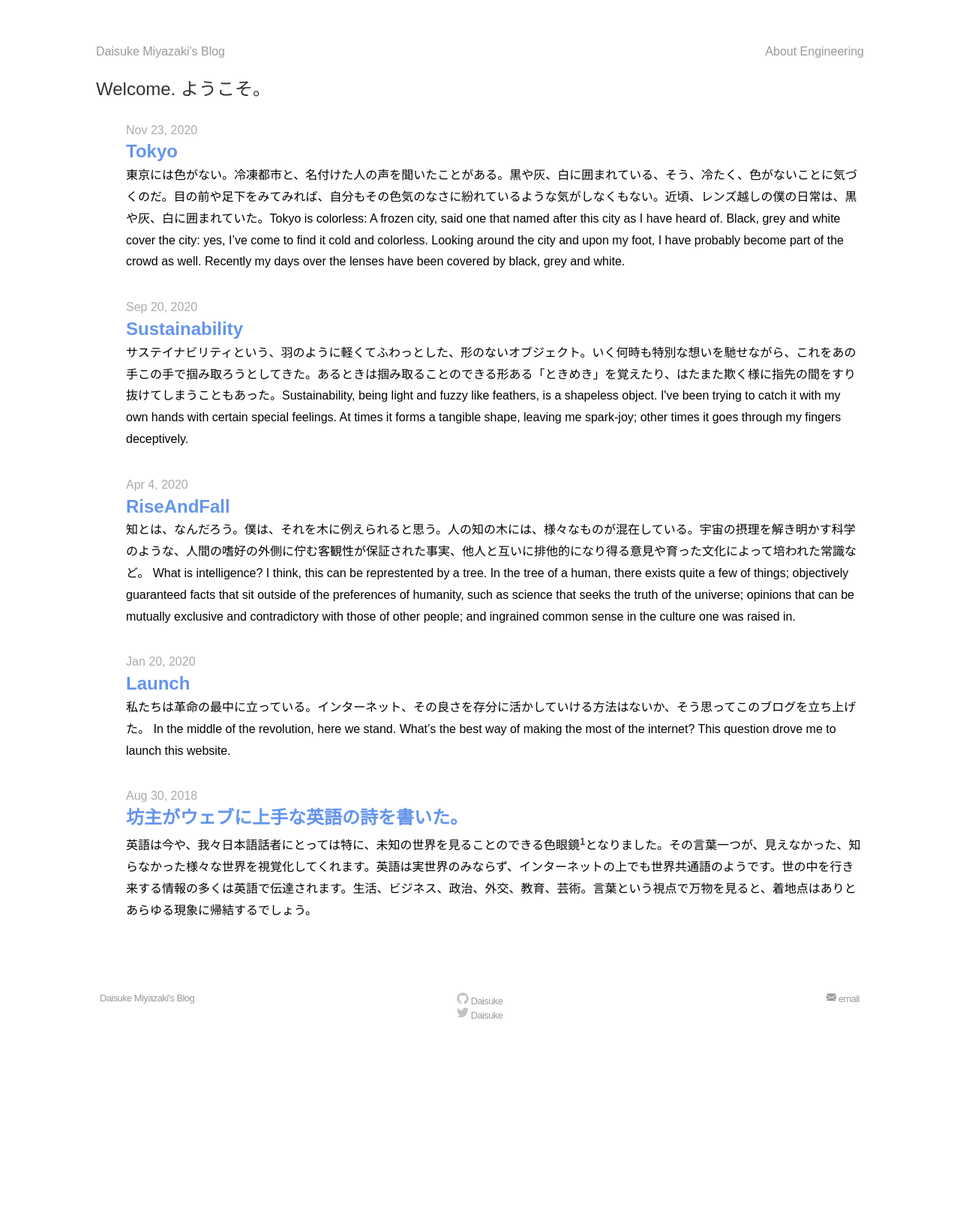
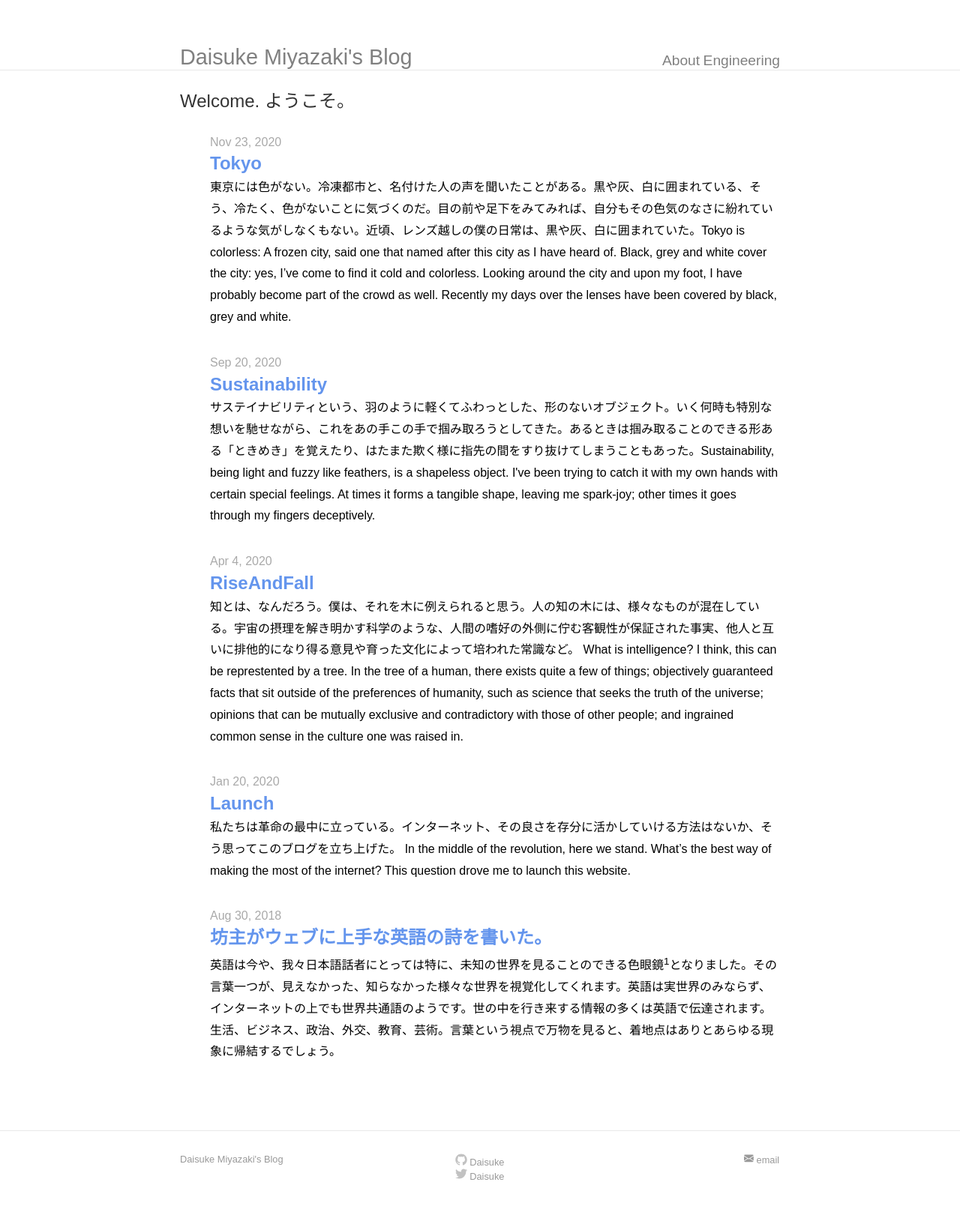
Before and after one commit to DaisukeMiyazaki/DaisukeMiyazaki.github.io, a Jekyll site: the page built from index.html, in a window 1280 px wide. Shown: the whole page at 75% size. Built offline with Jekyll 4.4.1, drawn with Linux system fonts in a browser that asks for light colours; before the commit the page ends 1389 px from its top, so only the background shows below that.

Commit message:
refactor

```diff
--- a/_includes/footer.html
+++ b/_includes/footer.html
@@ -1,16 +1,16 @@
 <footer class="site-footer">
 
-    <dev class="footer-heading">
+    <div class="wrap">
 
-        <dev class="footer-col-1 column" >
+        <div class="footer-col-1 column" >
             <li>
                 <a href="{{ page.url | replace:'index.html','' | prepend: site.baseurl | prepend: site.url}}">
                 {{site.title}}
                 </a>
             </li>
-        </dev>
+        </div>
 
-        <dev class="footer-col-2 column">
+        <div class="footer-col-2 column">
             {% if site.github_username %}
             <li>
                 <a href="https://github.com/DaisukeMiyazaki">
@@ -49,8 +49,8 @@
                 <span class="username">{{ site.twitter_username }}</span>
                 </a>
             </li>{% endif %}
-        </dev>
-        <dev class="footer-col-3 column">
+        </div>
+        <div class="footer-col-3 column">
             <li>
                 <a href="mailto:daisuke.miyazaki012@gmail.com">
                     <span class="email icon">
@@ -61,6 +61,6 @@
                     <span class="username">email</span>
                 </a>
             </li>
-        </dev>
-    </dev>
+        </div>
+    </div>
 </footer>
--- a/_includes/header.html
+++ b/_includes/header.html
@@ -1,12 +1,14 @@
-<header>
+<header class="site-header">
+    <div class="wrap">
         <a class="site-title" href="{{ site.baseurl }}/">{{ site.title }}</a>
         <nav class="site-nav">
-        <a href="#" class="menu-icon">
-        </a>
+            <!--a href="#" class="menu-icon">
+            </a-->
             <div class="trigger">
                 {% for page in site.pages %}
                 {% if page.title and page.includelink %}<a class="page-link" href="{{ page.url | prepend: site.baseurl }}">{{ page.title }}</a>{% endif %}
                 {% endfor %}
             </div>
         </nav>
+    </div>
 </header>
--- a/_layouts/default.html
+++ b/_layouts/default.html
@@ -8,6 +8,6 @@
 			{{ content }}
 
 			</div><!-- /.container -->
+			{% include footer.html %}
 		</body>
-		{% include footer.html %}
 	</html>
--- a/css/main.css
+++ b/css/main.css
@@ -3,7 +3,7 @@
 
 body {
     margin: 60px auto;
-    width: 80%;
+    /*width: 80%;*/
     font-family: "ヒラギノ角ゴ Pro W3", "Hiragino Kaku Gothic Pro",Osaka, "メイリオ", Meiryo, "ＭＳ Ｐゴシック", "MS PGothic", sans-serif;
 }
 
@@ -34,24 +34,32 @@ li.home_post_intro{
     margin-bottom: 2em;
 }
 
-/*
-p {
-    font-size: 1.5em;
-    line-height: 1.4em;
-    color: #333;
-} */
 
 /* Header sytle*/
 /* ----------------------------------- */
 
-.site-title a {
-    font-size: 20em;
+a.site-title{
+    font-size: 1.8em;
     font-weight: 300;
+    color: grey;
+}
+
+a.page-link {
+    font-size: 1.2em;
+    font-weight: 200;
+    color: grey;
+}
+
+.site-header {
+    border-bottom: 1px solid #e8e8e8;
 }
 
 .site-nav {
     float: right;
+    margin-top: 10px;
+
 }
+
 
 /* Post style */
 /* ----------------------------------- */
@@ -147,31 +155,51 @@ article.about-content-trick{
     color: #333;
 }
 
+div.container {
+    max-width: 800px;
+    padding: 0 10px;
+    margin: 0 auto;
+}
+
 /* Instagram style */
 /* ----------------------------------- */
 
 div.instagram{
-    padding: 2px;
-    border-bottom-width 1px;
+    padding: 20px;
+    border-bottom-width: 1px;
+    border-bottom: auto;
 }
 
 /* Footer style */
 /* ----------------------------------- */
 
+/*
+footer{
+    border-top: 1px solid #bdc1c4;
+    background-color: #f2f3f3
+}
+*/
 .site-footer {
     /*border-top: 1px solid #d5d5d5;*/
-    padding:  5px;
+    /*padding:  20px;*/
     font-size: .8em;
     list-style: none;
+    /*margin-bottom: 20em;*/
+
+    padding: 30px 0;
+    border-top: 1px solid #e8e8e8;
 }
 
-.footer-heading {
+.wrap {
     /*font-size: 18px; */
-    font-size: 1em;
-    font-weight: 300;
+    /*font-size: 1em; */
+    /*font-weight: 300;
     letter-spacing: -.5px;
-    margin-bottom: 15px;
-  }
+    margin-bottom: 15px;*/
+    max-width: 800px;
+    padding: 0 30px;
+    margin: 0 auto;
+}
 
 .site-footer .column {
     float: left;
--- a/index.html
+++ b/index.html
@@ -2,6 +2,7 @@
 layout: default
 ---
 <div class="home">
+	<div>
 		<p>Welcome. ようこそ。</p>
 		<ul class="post">
 			{% for tag in site.tags  %}
@@ -18,7 +19,8 @@ layout: default
 				{% endif %}
 			{% endfor %}
 		</ul>
-			<div id="instagram-feed1"　class="instagram"></div>
+	</div>
+	<div id="instagram-feed1"　class="instagram">
 		<script src="/javascript/InstagramFeed.min.js"></script>
 			<script>
 				let feed = new InstagramFeed({
@@ -37,5 +39,6 @@ layout: default
 					'on_error': console.error
 				});
 			</script>
+	</div>
 	<p>&nbsp</p>
 </div><!-- /.home -->
```
Lines whose indentation alone changed are shown as unchanged.
